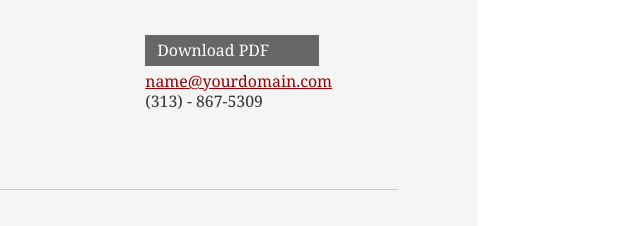
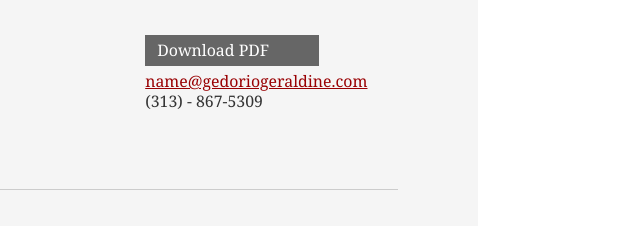
Before and after one commit to gedoriogeraldine/gedoriogeraldine.github.io-2-, a plain HTML site: page index.html in a window 1280 px wide. Shown: the part 155-381 px from the top of the page, 637-1277 px from the left. Drawn offline with Linux system fonts and the light colour scheme.

```diff
--- a/index.html
+++ b/index.html
@@ -60,7 +60,7 @@
 				<div class="yui-u">
 					<div class="contact-info">
 						<h3><a id="pdf" href="#">Download PDF</a></h3>
-						<h3><a href="mailto:name@yourdomain.com">name@yourdomain.com</a></h3>
+						<h3><a href="mailto:name@yourdomain.com">name@gedoriogeraldine.com</a></h3>
 						<h3>(313) - 867-5309</h3>
 					</div><!--// .contact-info -->
 				</div>
```
